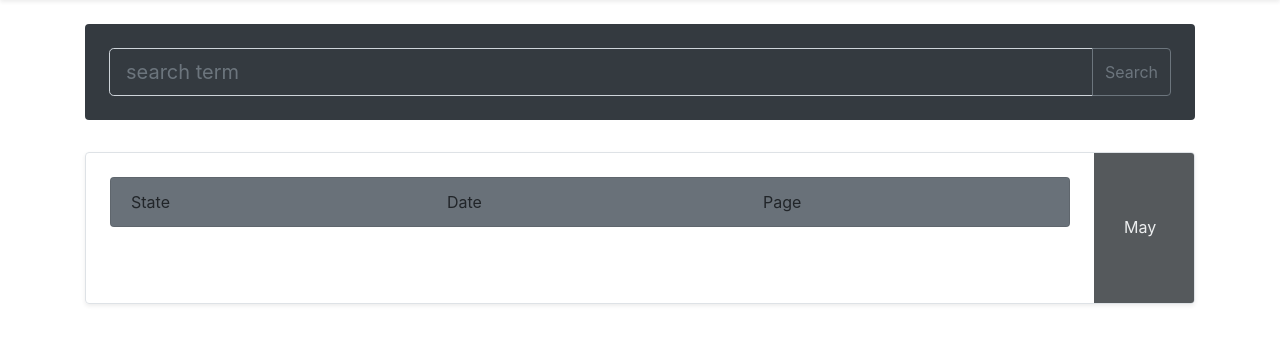
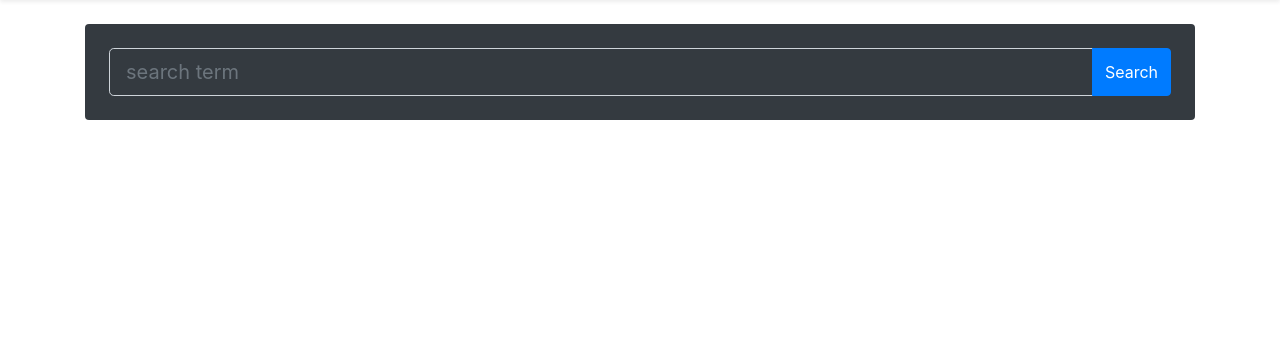
Before and after one commit to cidacslab/covid19-diarios-oficiais, a Flask app: template code/slp/templates/index.html in a window 1280 px wide. Shown: the part 56-400 px from the top of the page. Run offline with Flask 2, Linux system fonts and the light colour scheme; the template is opened without the code that fills it, so the values that code supplies are empty; some libraries are stand-ins or nearby versions.

Commit message:
added the full template

```diff
--- a/code/slp/templates/index.html
+++ b/code/slp/templates/index.html
@@ -11,6 +11,22 @@
           integrity="sha384-Vkoo8x4CGsO3+Hhxv8T/Q5PaXtkKtu6ug5TOeNV6gBiFeWPGFN9MuhOf23Q9Ifjh"
           crossorigin="anonymous">
     <!-- end bootstrap stuff -->
+    <style>
+      .my-svg-container {
+        display: inline-block;
+        position: relative;
+        width: 50%;
+        padding-bottom: 60%; /* depends on svg ratio, for my zebra height/width = 1.2 so padding-bottom = 50% * 1.2 = 60% */
+       vertical-align: middle; /* top | middle | bottom ... do what you want */
+      }
+      .my-svg { /* svg into : object, img or inline */
+        display: block;
+        position: absolute;
+        top: 0;
+        left: 0;
+        width: 100%; /* only required for <img /> */
+      }
+    </style>
   </head>
   <body>
     <!-- START HEADER -->
@@ -62,15 +78,28 @@
       <div class="jumbotron mt-4 p-4 rounded bg-dark text-white">
         <form class="m-0">
           <div class="input-group">
-            <input class="form-control form-control-lg bg-dark text-white"
-                   type="text" placeholder="search term">
+            <input id="search-box" class="form-control form-control-lg bg-dark text-white"
+                                   type="text" placeholder="search term" value="{% if query %}{{ query }}{% endif %}">
             <div class="input-group-append">
-              <button class="btn btn-outline-secondary">Search</button>
+              <button id="btn-search" type="button" class="btn btn-primary">Search</button>
             </div>
           </div>
         </form>
       </div>
       <!-- END SEARCH BAR -->
+      {% if hits %}
+      <div class="row">
+        <div class="col-md-12">
+          <div class="row no-gutters border rounded overflow-hidden
+                      flex-md-row mb-4 shadow-sm  position-relative">
+            <div class="col p-4 d-flex flex-column position-static">
+              <div class="mysvg">
+                <svg class="svg-content-responsive" id="canvas" preserveAspectRatio="xMidYMid meet" viewBox="0 0 800 250"></svg>
+              </div>
+            </div>
+          </div>
+        </div>
+      </div>
       <!-- START HITS -->
       <div class="row">
         <div class="col-md-12">
@@ -90,35 +119,29 @@
                   </div>
                 </div>
                 <!-- end header -->
-
                 {% for hit in hits -%}
                 <div class="card">
-                  <div class="card-header" id="card-head-may-1">
+                  <div class="card-header" id="card-head-may-{{hit.date+hit.page+hit.state}}">
                     <div class="row" type="button" data-toggle="collapse"
-                         data-target="#card-body-may-1" aria-expanded="false"
-                         aria-controls="card-head-may-1">
+                         data-target="#card-body-may-{{hit.date+hit.page+hit.state}}" aria-expanded="false"
+                         aria-controls="card-head-may-{{hit.date+hit.page+hit.state}}">
                       <div class="col-sm"><strong>{{ hit.state.upper() }}</strong></div>
                       <div class="col-sm"><strong>{{ hit.date }}</strong></div>
                       <div class="col-sm"><strong>{{ hit.page }}</strong></div>
                     </div>
                   </div>
-                  <div id="card-body-may-1" class="collapse" aria-labelledby="card-head-may-1"
+                  <div id="card-body-may-{{hit.date+hit.page+hit.state}}"
+                       class="collapse"
+                       aria-labelledby="card-head-may-{{hit.date+hit.page+hit.state}}"
                        data-parent="#result-may">
                     <div class="card-body">
-                      <span class="text-muted">Sentence: {{ hit.matched_text }} </span>
-
-
-
-
-
-
+                      <span class="text-muted">Sentence: {{ hit.matched_text }}</span>
                     </div>
                   </div>
                 </div>
 
 
                 {%- endfor %}
-
 
               </div>
             </div>
@@ -133,6 +156,7 @@
           <!-- END MAY -->
         </div> <!-- end col-md-12 j-->
       </div> <!-- end row -->
+      {% endif %}
       <!-- END HITS -->
     </div> <!-- containner -->
     <!-- JAVASCRIPT -->
@@ -148,6 +172,85 @@
             integrity="sha384-wfSDF2E50Y2D1uUdj0O3uMBJnjuUD4Ih7YwaYd1iqfktj0Uod8GCExl3Og8ifwB6"
             crossorigin="anonymous">
     </script>
+    <script src="https://d3js.org/d3.v4.js"></script>
     <!-- END JAVASCRIPT -->
+  <script>
+    $('#btn-search').click(function(){
+      $(location).attr('href', '/' + $('#search-box').val());
+    });
+  </script>
+  <script>
+    // set the dimensions and margins of the graph
+    var margin = { top: 30, right: 50, bottom: 20, left: 50},
+      width = 760
+      height = 200;
+    // select the html element to add the attributes
+    var svg = d3.select('#canvas')
+      //.attr("width", width + margin.left + margin.right)
+      // you have to set at least the width and height?
+      //.attr("height", height + margin.top + margin.bottom )
+      //.attr('viewBox', '0 0 750 240')
+    // load the data
+    var data = [
+      ['2013-04-28', 1399.98],
+      ['2013-04-29', 147.49],
+      ['2013-04-30', 146.93],
+      ['2013-05-01', 1392.89],
+      ['2013-05-02', 523.6],
+      ['2013-05-03', 808.13],
+      ['2013-05-04', 115]
+    ]
+
+    data = data.map(function(d) {
+        return { date: d3.timeParse("%Y-%m-%d")(d[0]), value: d[1]};
+    });
+
+    var xScale = d3
+      .scaleTime()
+      .domain(d3.extent(data, function(d) {return d.date}))
+      .range([margin.left, width])
+    var xAxis = d3.axisBottom(xScale)
+      .ticks(10)//width/80)
+      .tickSizeOuter(0) // this removes the outer tick size
+      .tickFormat(d3.timeFormat('%b %d'))
+    // appending it to the svg object
+    svg
+      .append("g")
+      .attr("transform", "translate(0,"+ height +")") // ??
+      .call(xAxis);
+    // adding yAxis
+    var yScale = d3
+      .scaleLinear()
+      .domain([0, d3.max(data, function(d) {return +d.value})])
+      .range([height, margin.top]);
+    //
+    var yAxis = d3
+      .axisLeft(yScale)
+    // add the axis to the svg
+    svg
+      .append("g")
+      .attr("transform", "translate("+ margin.left +", 0)") // ??
+      .call(yAxis);
+
+    // adding xAxis
+    // PLOTTING STUFF
+    svg
+      .append("path")
+      .datum(data)
+      .attr("fill", "none")
+      .attr("stroke", "steelblue")
+      .attr("stroke-width", 1.5)
+      .attr(
+        "d",
+        d3
+          .line()
+          .x(function (d) {
+            return xScale(d.date);
+          })
+          .y(function (d) {
+            return yScale(d.value);
+          })
+      );
+  </script>
   </body>
 </html>
```
